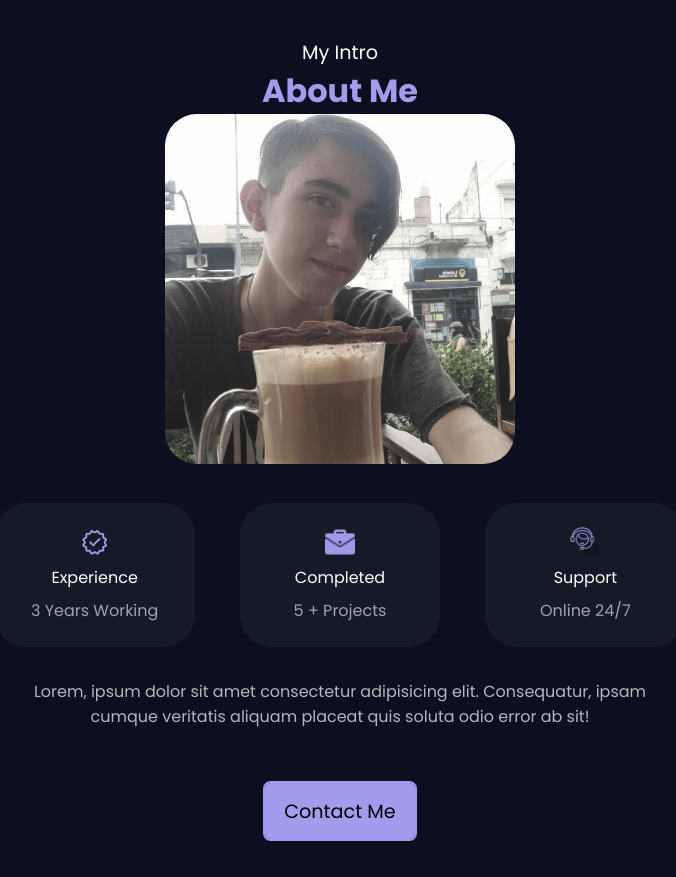
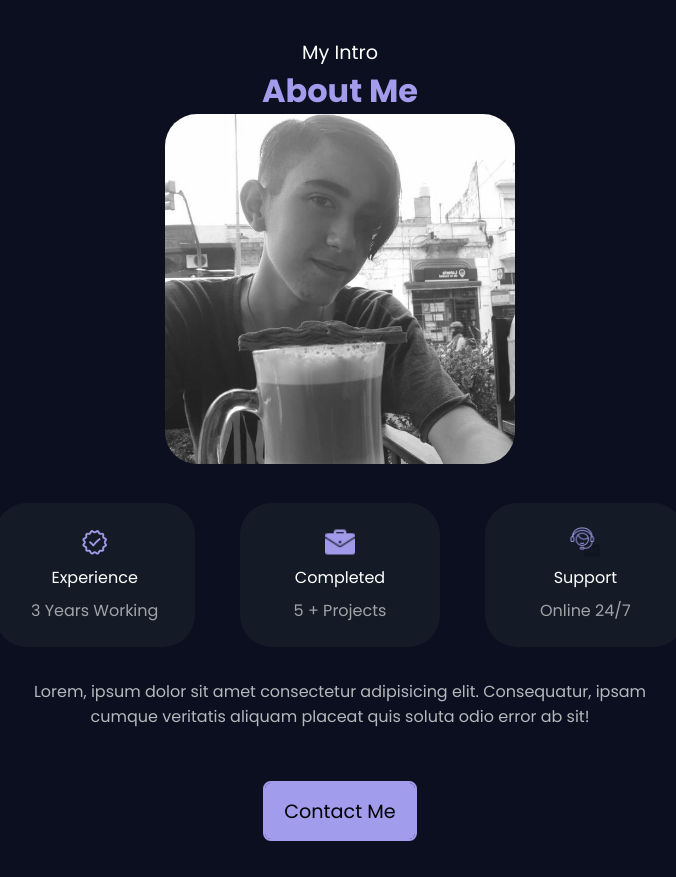
Before and after one commit to Zlatkowicz/Portfolio, a website: page index.html in a window 1280 px wide. Shown: the part 803-1680 px from the top of the page, without its empty margins (300-976 px from the left). Drawn offline with Linux system fonts and the light colour scheme.

Commit message:
Filter Fixed

```diff
--- a/css/style.css
+++ b/css/style.css
@@ -291,7 +291,7 @@ main .about__section .about__content {
 main .about__section .about__content .img__container img {
   border-radius: 2em;
   width: 350px;
-  filter: grayscale(50%);
+  filter: grayscale(100%);
   height: 350px;
 }
 @media screen and (max-width: 1440px) {
```
